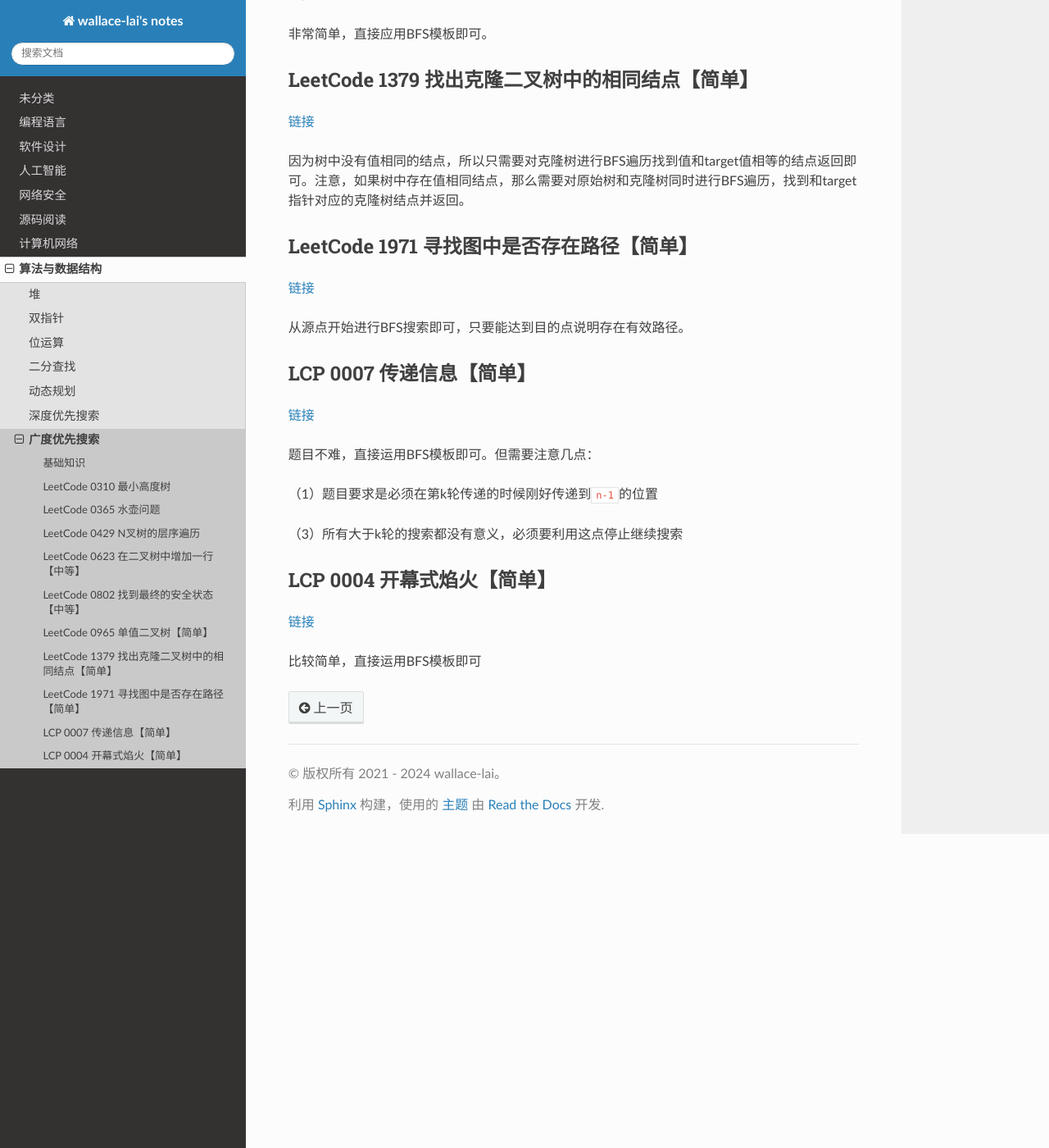
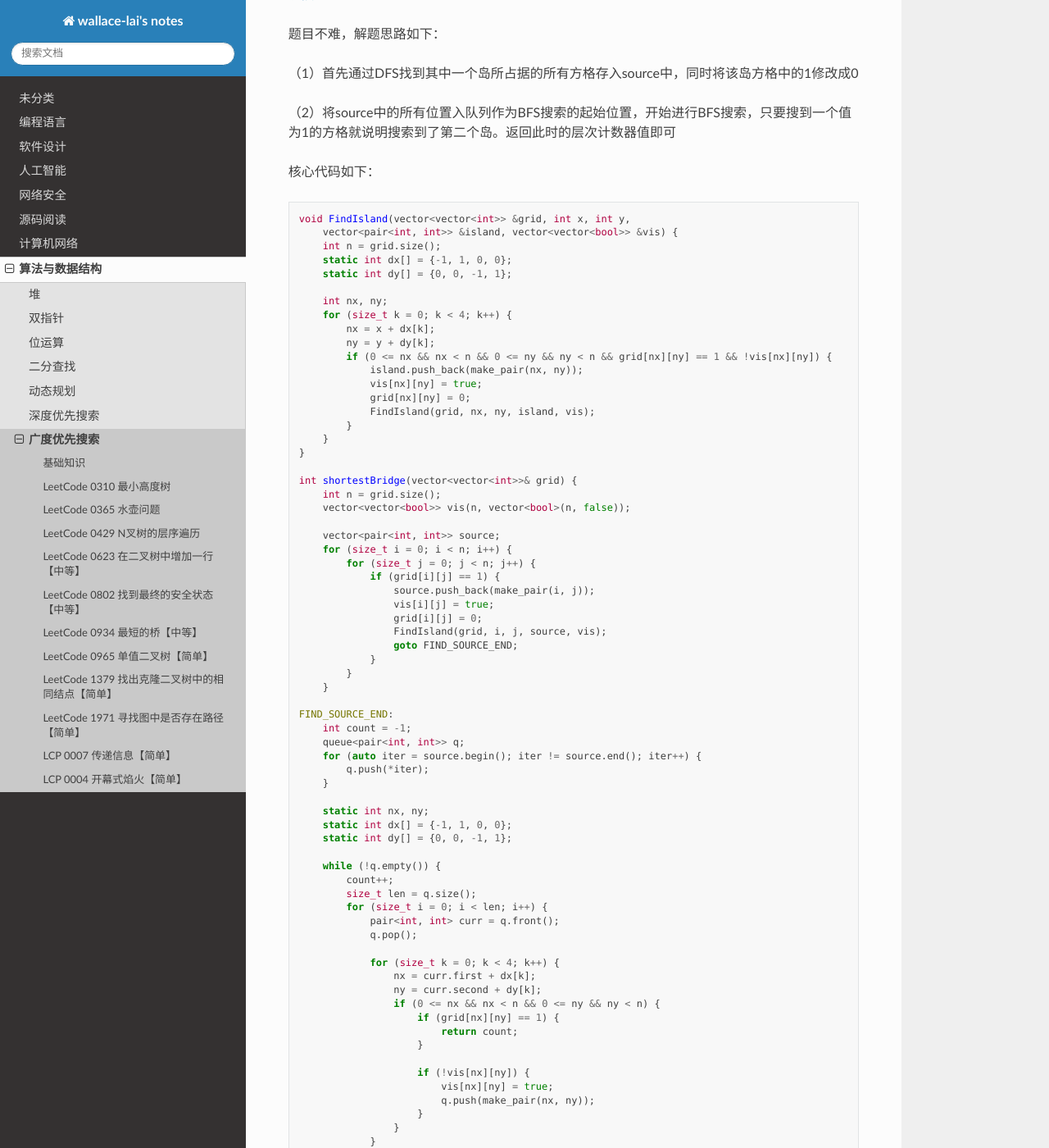
Before and after one commit to wallace-lai/learning-notes, a Sphinx documentation site: the page built from source/DataStructureAndAlgorithm/bfs.md, in a window 1280 px wide and 1400 px high, scrolled down 7550 px. Shown: the whole window at 82% size. Built offline with Sphinx 7.4.7 and the Read the Docs theme 2.0.0, drawn with Linux system fonts in a browser that asks for light colours; some of the changed text lies outside the part shown.

Commit message:
update post

````diff
--- a/source/DataStructureAndAlgorithm/bfs.md
+++ b/source/DataStructureAndAlgorithm/bfs.md
@@ -384,6 +384,93 @@ vector<int> eventualSafeNodes(vector<vector<int>>& graph) {
 }
 ```
 
+## LeetCode 0934 最短的桥【中等】
+[链接](https://leetcode.cn/problems/shortest-bridge/description/)
+
+题目不难，解题思路如下：
+
+（1）首先通过DFS找到其中一个岛所占据的所有方格存入source中，同时将该岛方格中的1修改成0
+
+（2）将source中的所有位置入队列作为BFS搜索的起始位置，开始进行BFS搜索，只要搜到一个值为1的方格就说明搜索到了第二个岛。返回此时的层次计数器值即可
+
+核心代码如下：
+
+```cpp
+void FindIsland(vector<vector<int>> &grid, int x, int y,
+    vector<pair<int, int>> &island, vector<vector<bool>> &vis) {
+    int n = grid.size();
+    static int dx[] = {-1, 1, 0, 0};
+    static int dy[] = {0, 0, -1, 1};
+
+    int nx, ny;
+    for (size_t k = 0; k < 4; k++) {
+        nx = x + dx[k];
+        ny = y + dy[k];
+        if (0 <= nx && nx < n && 0 <= ny && ny < n && grid[nx][ny] == 1 && !vis[nx][ny]) {
+            island.push_back(make_pair(nx, ny));
+            vis[nx][ny] = true;
+            grid[nx][ny] = 0;
+            FindIsland(grid, nx, ny, island, vis);
+        }
+    }
+}
+
+int shortestBridge(vector<vector<int>>& grid) {
+    int n = grid.size();
+    vector<vector<bool>> vis(n, vector<bool>(n, false));
+
+    vector<pair<int, int>> source;
+    for (size_t i = 0; i < n; i++) {
+        for (size_t j = 0; j < n; j++) {
+            if (grid[i][j] == 1) {
+                source.push_back(make_pair(i, j));
+                vis[i][j] = true;
+                grid[i][j] = 0;
+                FindIsland(grid, i, j, source, vis);
+                goto FIND_SOURCE_END;
+            }
+        }
+    }
+
+FIND_SOURCE_END:
+    int count = -1;
+    queue<pair<int, int>> q;
+    for (auto iter = source.begin(); iter != source.end(); iter++) {
+        q.push(*iter);
+    }
+
+    static int nx, ny;
+    static int dx[] = {-1, 1, 0, 0};
+    static int dy[] = {0, 0, -1, 1};
+
+    while (!q.empty()) {
+        count++;
+        size_t len = q.size();
+        for (size_t i = 0; i < len; i++) {
+            pair<int, int> curr = q.front();
+            q.pop();
+
+            for (size_t k = 0; k < 4; k++) {
+                nx = curr.first + dx[k];
+                ny = curr.second + dy[k];
+                if (0 <= nx && nx < n && 0 <= ny && ny < n) {
+                    if (grid[nx][ny] == 1) {
+                        return count;
+                    }
+
+                    if (!vis[nx][ny]) {
+                        vis[nx][ny] = true;
+                        q.push(make_pair(nx, ny));
+                    }
+                }
+            }
+        }
+    }
+
+    return count;
+}
+```
+
 ## LeetCode 0965 单值二叉树【简单】
 [链接](https://leetcode.cn/problems/univalued-binary-tree/description/)
 
````
Also changed, not shown: source/DataStructureAndAlgorithm/dfs.md (+22 -0 lines).
